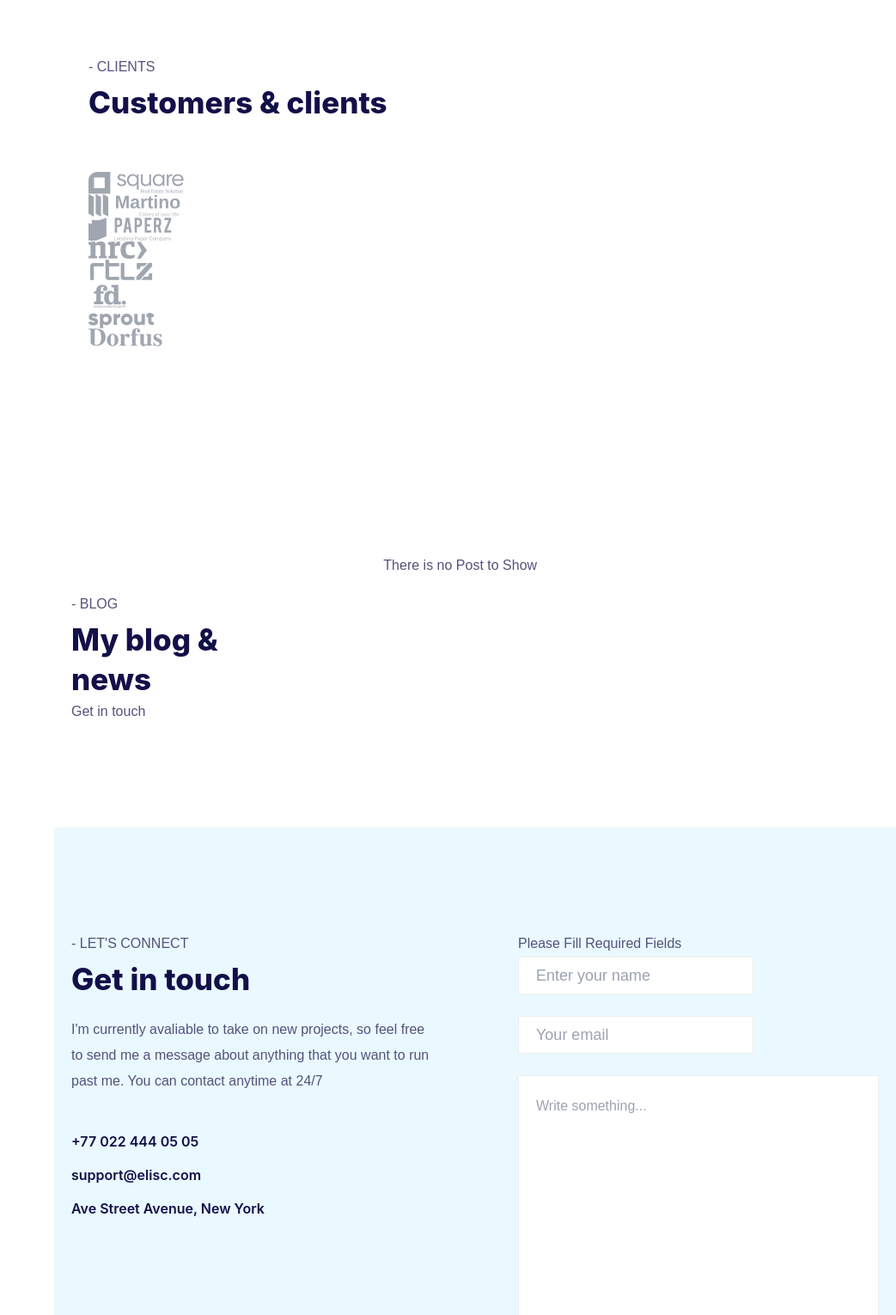
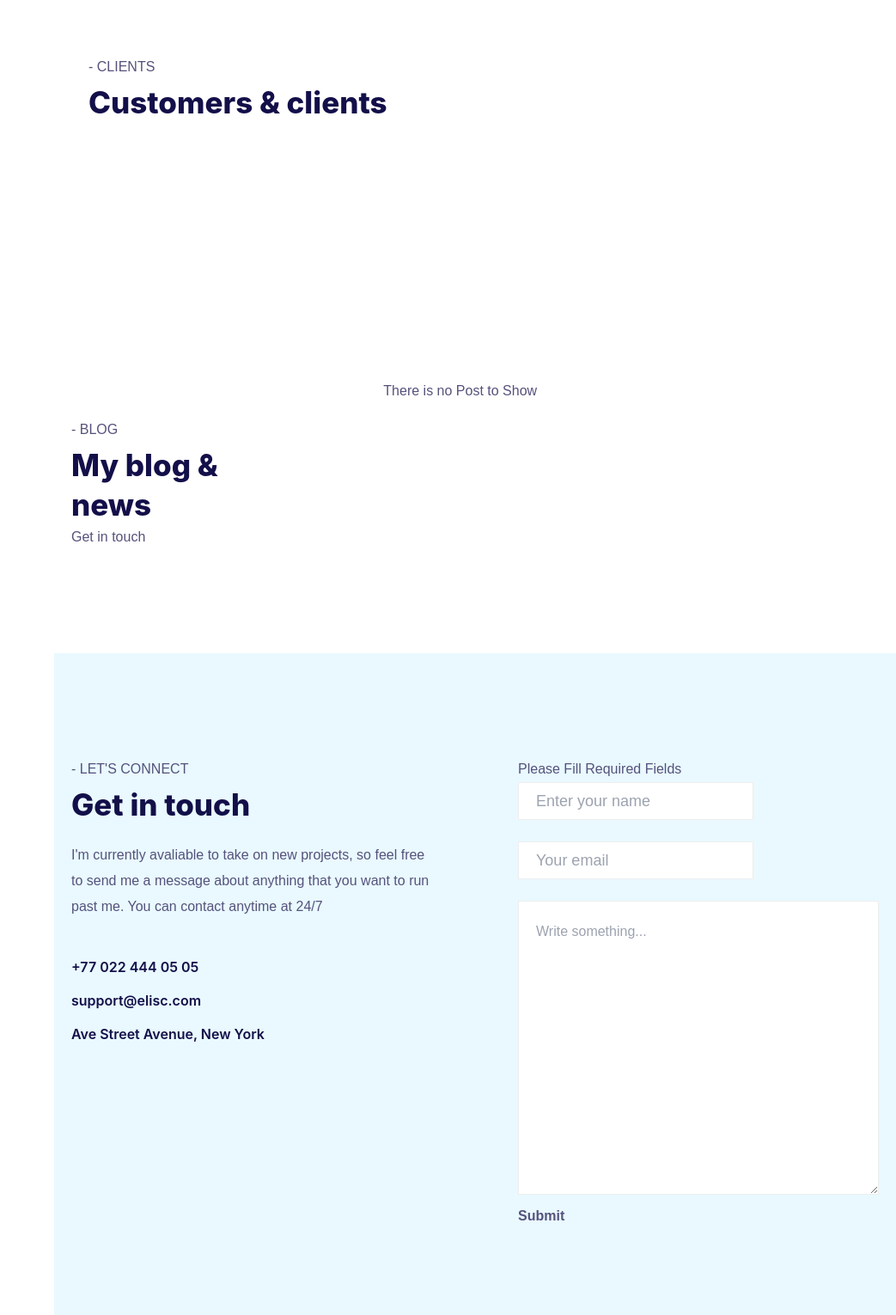
Before and after one commit to alirezasavari/portfolio, a Django app: page / in a window 1280 px wide. Shown: the part 4892-6422 px from the top of the page at 86% size, without its empty margins (237-1280 px from the left). Run offline with Django 5.2, Linux system fonts and the light colour scheme; data that the repository does not hold is empty; some libraries are stand-ins or nearby versions.

Commit message:
Update index.html

```diff
--- a/templates/index.html
+++ b/templates/index.html
@@ -739,56 +739,56 @@
 								<h3 class="text-[40px] font-extrabold">Customers &amp; clients</h3>
 							</div>
 							<div class="partners_inner w-full float-left clear-both overflow-hidden rounded-[10px] mt-[58px]">
-						<ul>
-							<li>
-								<div class="list_inner">
-									<img src="{% static 'assets/img/partners/1.png' %}" alt="" />
-									<a class="elisc_tm_full_link absolute inset-0 z-5" a href="#"></a>
-								</div>
-							</li>
-							<li>
-								<div class="list_inner">
-									<img src="{% static 'assets/img/partners/2.png' %}" alt="" />
-									<a class="elisc_tm_full_link absolute inset-0 z-5" a href="#"></a>
-								</div>
-							</li>
-							<li>
-								<div class="list_inner">
-									<img src="{% static 'assets/img/partners/3.png' %}" alt="" />
-									<a class="elisc_tm_full_link absolute inset-0 z-5" a href="#"></a>
-								</div>
-							</li>
-							<li>
-								<div class="list_inner">
-									<img src="{% static 'assets/img/partners/4.png' %}" alt="" />
-									<a class="elisc_tm_full_link absolute inset-0 z-5" a href="#"></a>
-								</div>
-							</li>
-							<li>
-								<div class="list_inner">
-									<img src="{% static 'assets/img/partners/5.png' %}" alt="" />
-									<a class="elisc_tm_full_link absolute inset-0 z-5" a href="#"></a>
-								</div>
-							</li>
-							<li>
-								<div class="list_inner">
-									<img src="{% static 'assets/img/partners/6.png' %}" alt="" />
-									<a class="elisc_tm_full_link absolute inset-0 z-5" a href="#"></a>
-								</div>
-							</li>
-							<li>
-								<div class="list_inner">
-									<img src="{% static 'assets/img/partners/7.png' %}" alt="" />
-									<a class="elisc_tm_full_link absolute inset-0 z-5" a href="#"></a>
-								</div>
-							</li>
-							<li>
-								<div class="list_inner">
-									<img src="{% static 'assets/img/partners/8.png' %}" alt="" />
-									<a class="elisc_tm_full_link absolute inset-0 z-5" a href="#"></a>
-								</div>
-							</li>
-						</ul>
+{#						<ul>#}
+{#							<li>#}
+{#								<div class="list_inner">#}
+{#									<img src="{% static 'assets/img/partners/1.png' %}" alt="" />#}
+{#									<a class="elisc_tm_full_link absolute inset-0 z-5" a href="#"></a>#}
+{#								</div>#}
+{#							</li>#}
+{#							<li>#}
+{#								<div class="list_inner">#}
+{#									<img src="{% static 'assets/img/partners/2.png' %}" alt="" />#}
+{#									<a class="elisc_tm_full_link absolute inset-0 z-5" a href="#"></a>#}
+{#								</div>#}
+{#							</li>#}
+{#							<li>#}
+{#								<div class="list_inner">#}
+{#									<img src="{% static 'assets/img/partners/3.png' %}" alt="" />#}
+{#									<a class="elisc_tm_full_link absolute inset-0 z-5" a href="#"></a>#}
+{#								</div>#}
+{#							</li>#}
+{#							<li>#}
+{#								<div class="list_inner">#}
+{#									<img src="{% static 'assets/img/partners/4.png' %}" alt="" />#}
+{#									<a class="elisc_tm_full_link absolute inset-0 z-5" a href="#"></a>#}
+{#								</div>#}
+{#							</li>#}
+{#							<li>#}
+{#								<div class="list_inner">#}
+{#									<img src="{% static 'assets/img/partners/5.png' %}" alt="" />#}
+{#									<a class="elisc_tm_full_link absolute inset-0 z-5" a href="#"></a>#}
+{#								</div>#}
+{#							</li>#}
+{#							<li>#}
+{#								<div class="list_inner">#}
+{#									<img src="{% static 'assets/img/partners/6.png' %}" alt="" />#}
+{#									<a class="elisc_tm_full_link absolute inset-0 z-5" a href="#"></a>#}
+{#								</div>#}
+{#							</li>#}
+{#							<li>#}
+{#								<div class="list_inner">#}
+{#									<img src="{% static 'assets/img/partners/7.png' %}" alt="" />#}
+{#									<a class="elisc_tm_full_link absolute inset-0 z-5" a href="#"></a>#}
+{#								</div>#}
+{#							</li>#}
+{#							<li>#}
+{#								<div class="list_inner">#}
+{#									<img src="{% static 'assets/img/partners/8.png' %}" alt="" />#}
+{#									<a class="elisc_tm_full_link absolute inset-0 z-5" a href="#"></a>#}
+{#								</div>#}
+{#							</li>#}
+{#						</ul>#}
 					</div>
 						</div>
 					</div>
```
